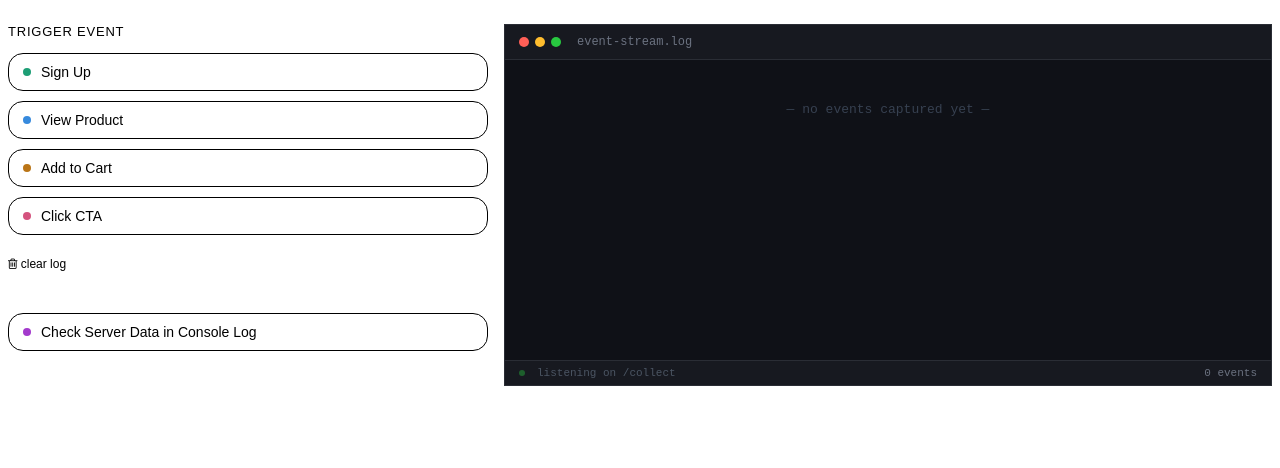
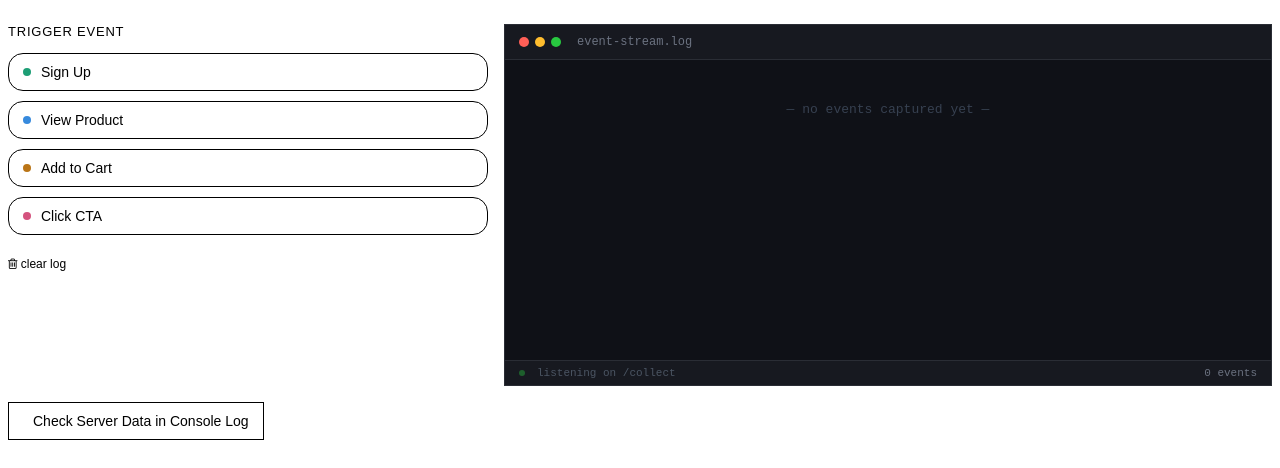
Before and after one commit to itssTim/CDPEventStreamSim, a website: page docs/index.html in a window 1280 px wide. Drawn offline with Linux system fonts and the light colour scheme.

Commit message:
Moving server button and adding style

```diff
--- a/docs/index.html
+++ b/docs/index.html
@@ -23,7 +23,6 @@
         <i class="fa fa-trash-o" aria-hidden="true"></i> clear log
         </button>
         <br>
-        <button class="evt-btn" ><span class="dot dot-serverData"></span>Check Server Data in Console Log</button>
     </div>
 
     <div class="log-panel">
@@ -41,6 +40,9 @@
         </div>
     </div>
 </div>
+<div class="server-panel">
+<button class="server-btn" ><span class="dot dot-serverData"></span>Check Server Data in Console Log</button>
+</div>
 
     <script src="app.js"></script>
 </body>
--- a/docs/style.css
+++ b/docs/style.css
@@ -4,7 +4,8 @@
   .evt-btn { display: flex; align-items: center; gap: 10px; padding: 10px 14px; border: 0.5px solid ; border-radius: 15px; background: white; cursor: pointer; font-size: 14px; transition: background 0.12s; }
   .evt-btn:hover { background: lightgray; }
   .evt-btn .dot { width: 8px; height: 8px; border-radius: 50%; flex-shrink: 0; }
-  .server-btn { display: flex; align-items: center; gap: 10px; padding: 10px 14px; border: 0.5px solid ; border-radius: 15px; background: white; cursor: pointer; font-size: 14px; transition: background 0.12s; }
+  .server-panel h3{ font-size: 13px; font-weight: 500; margin: 0 0 4px; letter-spacing: 0.06em; text-transform: uppercase; }
+  .server-btn { display: flex; align-items: center; gap: 10px; padding: 10px 14px; border: 0.5px solid ; background: white; cursor: pointer; font-size: 14px; transition: background 0.12s; }
   .dot-signup { background: #1D9E75; }
   .dot-view { background: #378ADD; }
   .dot-cart { background: #BA7517; }
```
Lines whose indentation alone changed are shown as unchanged.
